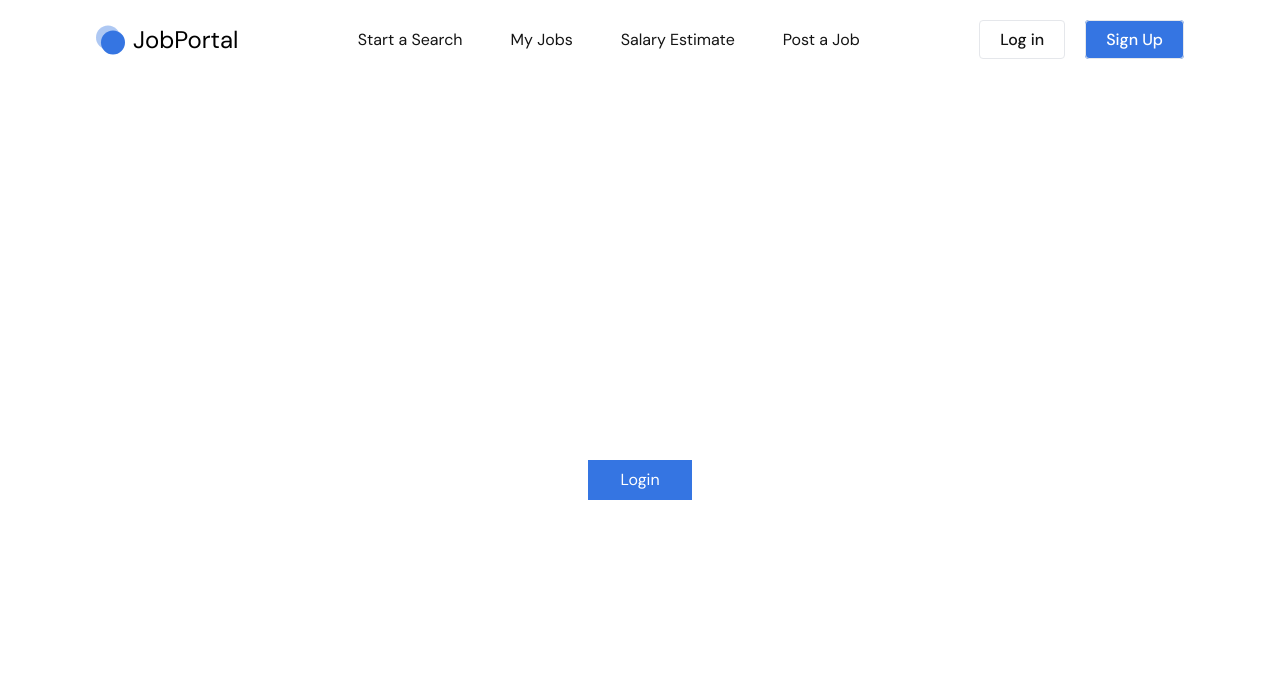
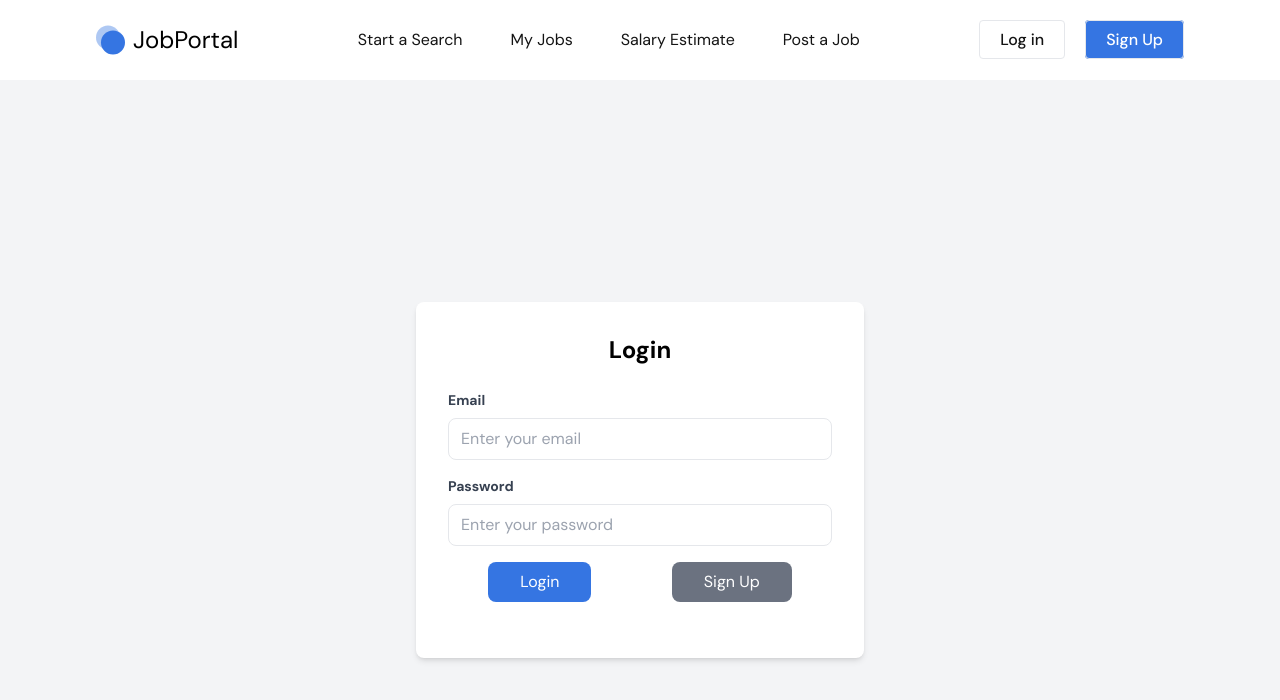
Before and after one commit to Kethepalli-Bhanupranav/Job-Portal, a React (Vite) app in the folder Job-Portal-Client/: page /login in a window 1280 px wide. Shown: the top 700 px of the page. Built offline with nearby package versions, Linux system fonts and the light colour scheme.

Commit message:
Changed Router Link

```diff
--- a/Job-Portal-Client/src/Router/Router.jsx
+++ b/Job-Portal-Client/src/Router/Router.jsx
@@ -24,7 +24,7 @@ const router = createBrowserRouter([
       {
         path: "/edit-job/:id",
         element: <UpdateJobs />,
-        loader: ({ params }) => fetch(`http://localhost:3000/all-jobs/${params.id}`),
+        loader: ({ params }) => fetch(`https://job-portal-delta-five.vercel.app/${params.id}`),
       },
     ],
   },
--- a/Job-Portal-Client/src/components/Login.jsx
+++ b/Job-Portal-Client/src/components/Login.jsx
@@ -1,11 +1,58 @@
-import React from "react";
+import React, { useState } from 'react';
 
-const Login = () => {
+function Login() {
+  const [email, setEmail] = useState('');
+  const [password, setPassword] = useState('');
+
+  const handleSubmit = (e) => {
+    e.preventDefault();
+    // Handle login logic here
+    console.log('Email:', email);
+    console.log('Password:', password);
+  };
+
   return (
-    <div className="h-screen w-full flex items-center justify-center">
-      <button className="bg-blue px-8 py-2 text-white">Login</button>
+    <div className="flex justify-center items-center min-h-screen bg-gray-100">
+      <div className="w-full max-w-md bg-white rounded-lg shadow-md p-8">
+        <h2 className="text-2xl font-bold text-center mb-6">Login</h2>
+        <form onSubmit={handleSubmit}>
+          <div className="mb-4">
+            <label className="block text-gray-700 text-sm font-bold mb-2" htmlFor="email">
+              Email
+            </label>
+            <input
+              id="email"
+              type="email"
+              value={email}
+              onChange={(e) => setEmail(e.target.value)}
+              className="w-full px-3 py-2 border rounded-lg focus:outline-none focus:ring focus:border-blue-300"
+              placeholder="Enter your email"
+              required
+            />
+          </div>
+          <div className="mb-6">
+            <label className="block text-gray-700 text-sm font-bold mb-2" htmlFor="password">
+              Password
+            </label>
+            <input
+              id="password"
+              type="password"
+              value={password}
+              onChange={(e) => setPassword(e.target.value)}
+              className="w-full px-3 py-2 border rounded-lg focus:outline-none focus:ring focus:border-blue-300"
+              placeholder="Enter your password"
+              required
+            />
+             <div className="mt-4 flex items-center justify-around">
+            <button className="bg-blue px-8 text-white py-2 rounded-lg">Login</button>
+            <button className="bg-gray-500 px-8 py-2 text-white rounded-lg">Sign Up</button>
+          </div>
+          </div>
+          {/* Added margin-top to create gap between Password input field and Login button */}
+        </form>
+      </div>
     </div>
   );
-};
+}
 
 export default Login;
```
